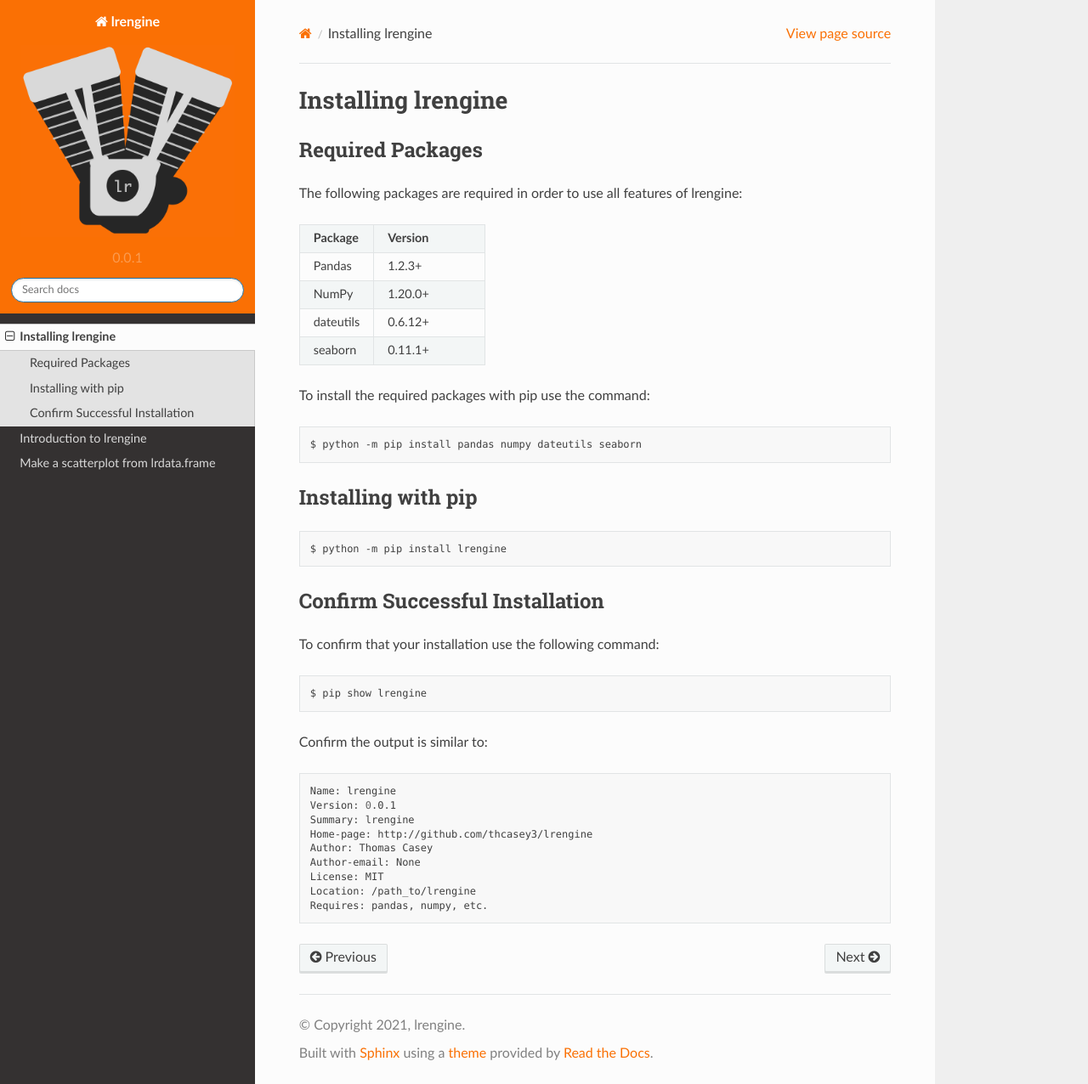
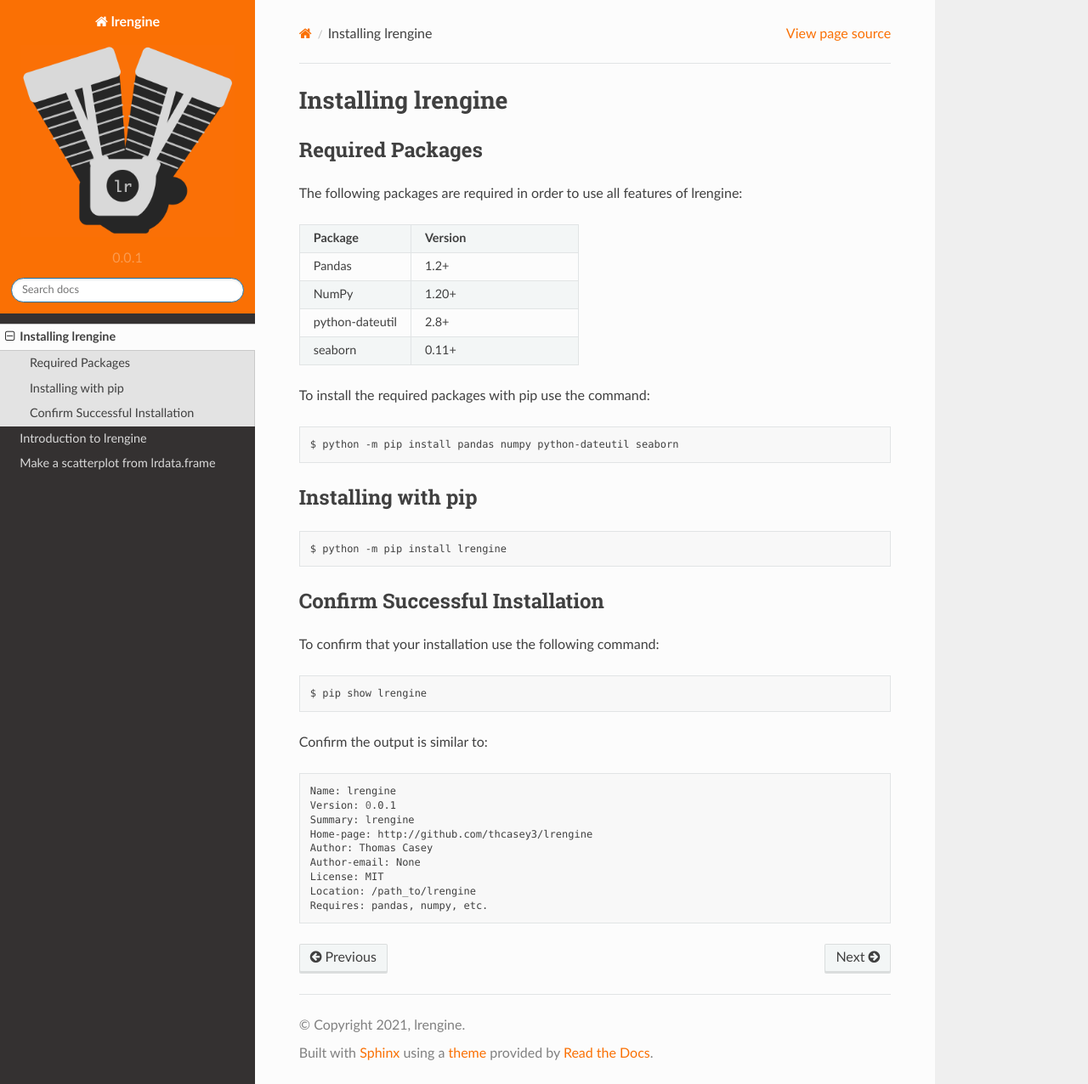
Before and after one commit to thcasey3/lrengine, a Sphinx documentation site: the page built from docs/source/install.rst, in a window 1280 px wide and 1276 px high. Shown: the whole window at 85% size. Built offline with Sphinx 7.4.7 and the Read the Docs theme 2.0.0, drawn with Linux system fonts in a browser that asks for light colours; pages that are not in the unit, such as notebooks, are missing from menus.

Commit message:
fixed requirements

```diff
--- a/docs/source/install.rst
+++ b/docs/source/install.rst
@@ -17,20 +17,20 @@
    * - **Package**
      - **Version**
    * - Pandas
-     - 1.2.3+
+     - 1.2+
    * - NumPy
-     - 1.20.0+
-   * - dateutils
-     - 0.6.12+
+     - 1.20+
+   * - python-dateutil
+     - 2.8+
    * - seaborn
-     - 0.11.1+
+     - 0.11+
 
 
 To install the required packages with pip use the command:
 
 .. code-block:: bash
 
-   $ python -m pip install pandas numpy dateutils seaborn
+   $ python -m pip install pandas numpy python-dateutil seaborn
 
 
 .. _installing:
```
Also changed, not shown: README.md (+1 -1 lines), requirements.txt (+4 -7 lines), setup.py (+4 -4 lines).
